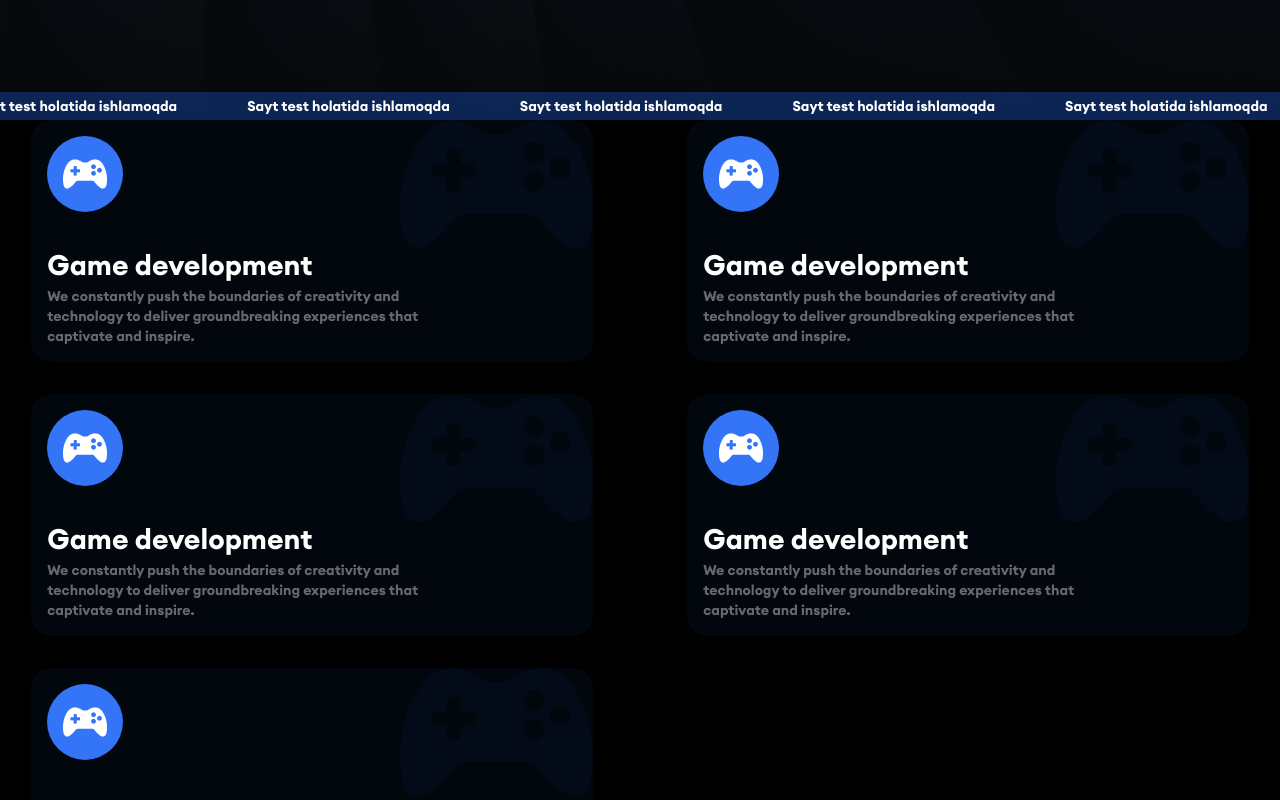
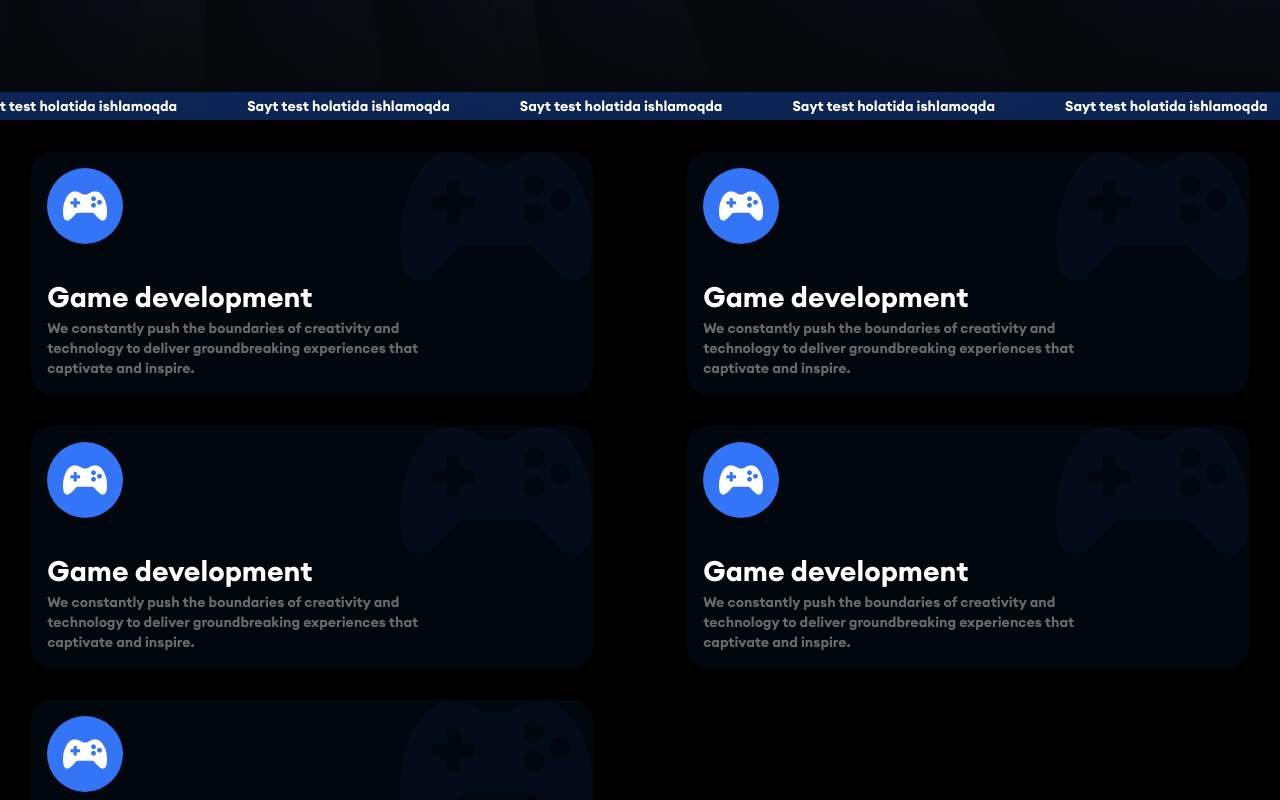
Before and after one commit to Shamsiddin007/adduic, a Next.js app: page /service-us in a window 1280 px wide. Shown: the part 680-1480 px from the top of the page. Built offline with nearby package versions, Linux system fonts and the light colour scheme.

Commit message:
Update all

```diff
--- a/src/app/service-us/page.tsx
+++ b/src/app/service-us/page.tsx
@@ -45,7 +45,7 @@ function Page() {
           <p>Scroll to continue</p>
         </div>
       </div>
-      <div className="container px-4 sm:px-0">
+      <div className="container px-4 py-8 sm:px-0">
         <div className="relative w-full overflow-hidden md:hidden">
           <div
             className="flex transition-transform duration-500"
--- a/src/components/WorkOpportunities.tsx
+++ b/src/components/WorkOpportunities.tsx
@@ -40,11 +40,11 @@ const Workopportunite = () => {
         <p className="text-[18px] text-center font-thin text-[#FFFFFF66]">
           Feel free to reach out and join our team
         </p>
-        <h1 className="text-4xl sm:text-5xl lg:text-6xl capitalize mt-8 text-center flex items-center justify-center gap-6">
+        <h1 className="text-4xl sm:text-5xl lg:text-6xl capitalize mt-8 text-center flex items-center justify-center gap-6 md:mb-8">
           work <span className="text-[#3375F6]">opportunities</span>
         </h1>
         <div>
-          <div className="grid grid-cols-1 sm:grid-cols-1 lg:grid-cols-3 md:grid-cols-3 gap-8 mt-20">
+          <div className="grid grid-cols-1 sm:grid-cols-1 lg:grid-cols-3 md:grid-cols-1 md:w-[500px] md:m-auto gap-8 mt-20">
             {trips.map((job) => (
               <div
                 key={job.id}
```
